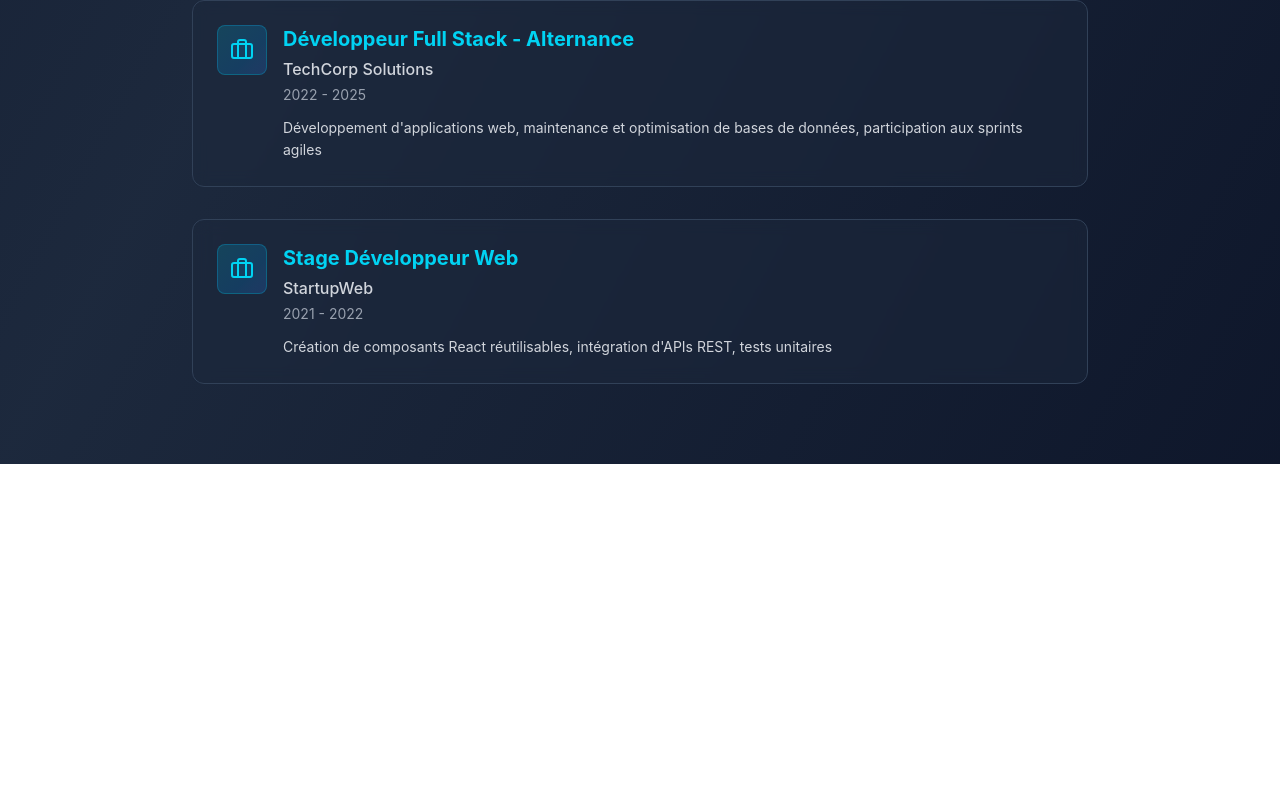
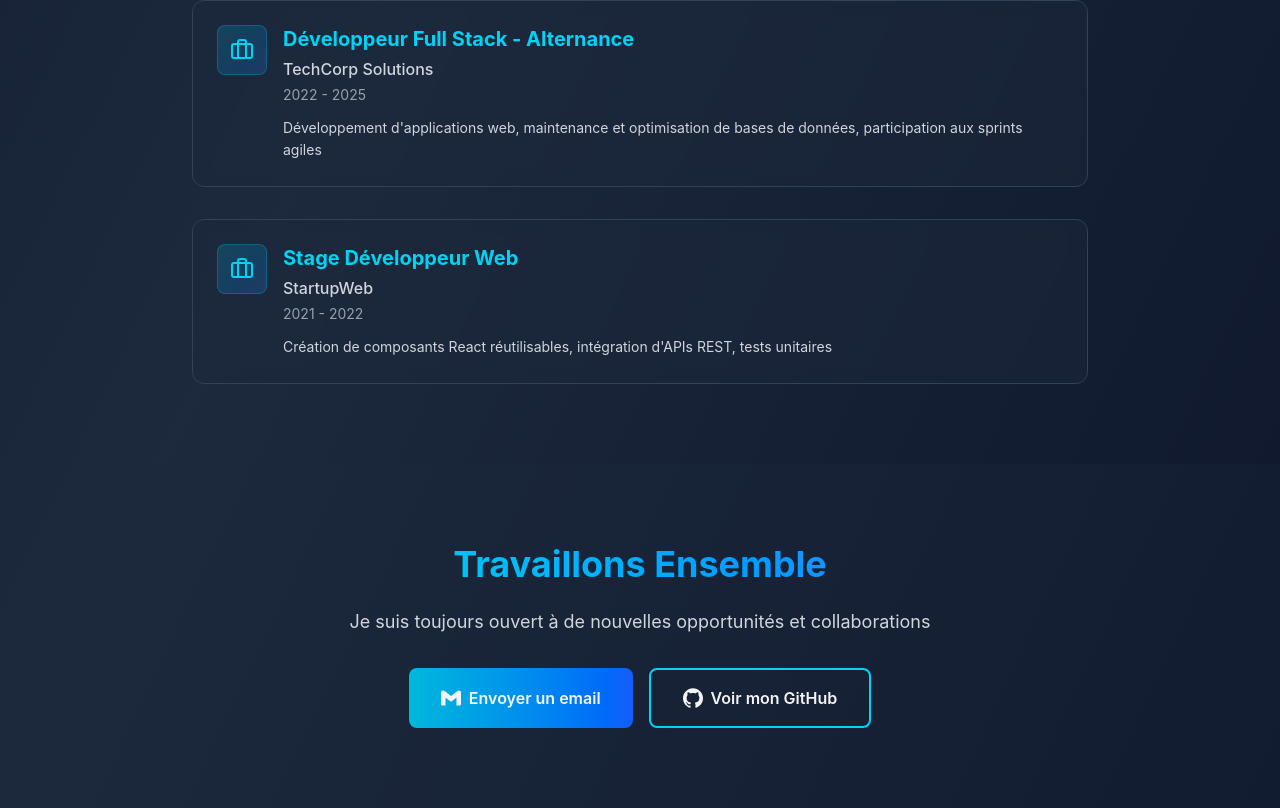
Before and after one commit to ShinWolf/my-portfolio, a React (Vite) app: page / in a window 1280 px wide. Shown: the part 1894-2702 px from the top of the page. Before the commit the page ends 2358 px from the top, so only its background shows below. Built offline with nearby package versions, Linux system fonts and the light colour scheme.

Commit message:
feat(ui): add contact section with call-to-action buttons
- Create "Travaillons Ensemble" section
- Add "Envoyer un email" button with Gmail icon and gradient style
- Add "Voir mon GitHub" secondary button with outline style
- Ensure full responsiveness and final layout alignment

```diff
--- a/src/App.tsx
+++ b/src/App.tsx
@@ -1,3 +1,4 @@
+import Contact from "./components/Contact";
 import Experience from "./components/Experiences";
 import Hero from "./components/Hero";
 import Navbar from "./components/Navbar";
@@ -66,6 +67,7 @@ function App() {
       <Projects projects={projectsData} />
       <Skills skills={skillsData} />
       <Experience experience={experienceData} />
+      <Contact />
     </div>
   );
 }
--- /dev/null
+++ b/src/components/Contact.tsx
@@ -0,0 +1,39 @@
+import React from "react";
+import { SiGithub, SiGmail } from "react-icons/si";
+
+const Contact: React.FC = () => {
+  return (
+    <section id="contact" className="py-20 px-6 bg-slate-800/30">
+      <div className="max-w-2xl mx-auto text-center">
+        <h2 className="text-4xl font-bold mb-6 bg-gradient-to-r from-cyan-400 to-blue-500 bg-clip-text text-transparent">
+          Travaillons Ensemble
+        </h2>
+        <p className="text-gray-300 mb-8 text-lg">
+          Je suis toujours ouvert à de nouvelles opportunités et collaborations
+        </p>
+
+        <div className="flex flex-col sm:flex-row gap-4 justify-center">
+          <a
+            href="mailto:ericfief.pro@gmail.com?subject=Contact Portfolio"
+            className="px-8 py-4 bg-gradient-to-r from-cyan-500 to-blue-600 rounded-lg font-semibold hover:shadow-lg hover:shadow-cyan-500/50 transition-all duration-300 transform hover:scale-105 inline-flex items-center justify-center gap-2"
+          >
+            <SiGmail className="w-5 h-5" />
+            Envoyer un email
+          </a>
+
+          <a
+            href="https://github.com/ShinWolf"
+            target="_blank"
+            rel="noopener noreferrer"
+            className="px-8 py-4 border-2 border-cyan-400 rounded-lg font-semibold hover:bg-cyan-400/10 transition-all duration-300 inline-flex items-center justify-center gap-2"
+          >
+            <SiGithub className="w-5 h-5" />
+            Voir mon GitHub
+          </a>
+        </div>
+      </div>
+    </section>
+  );
+};
+
+export default Contact;
```
